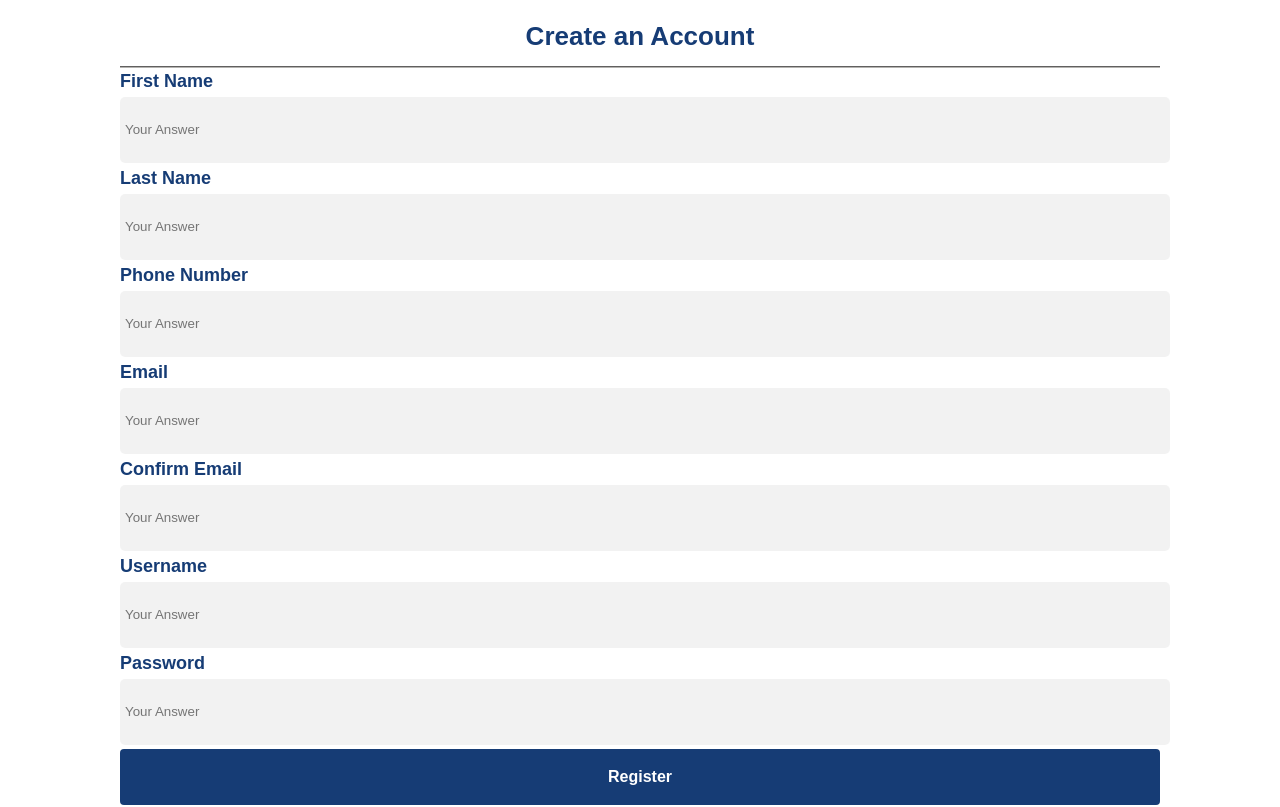
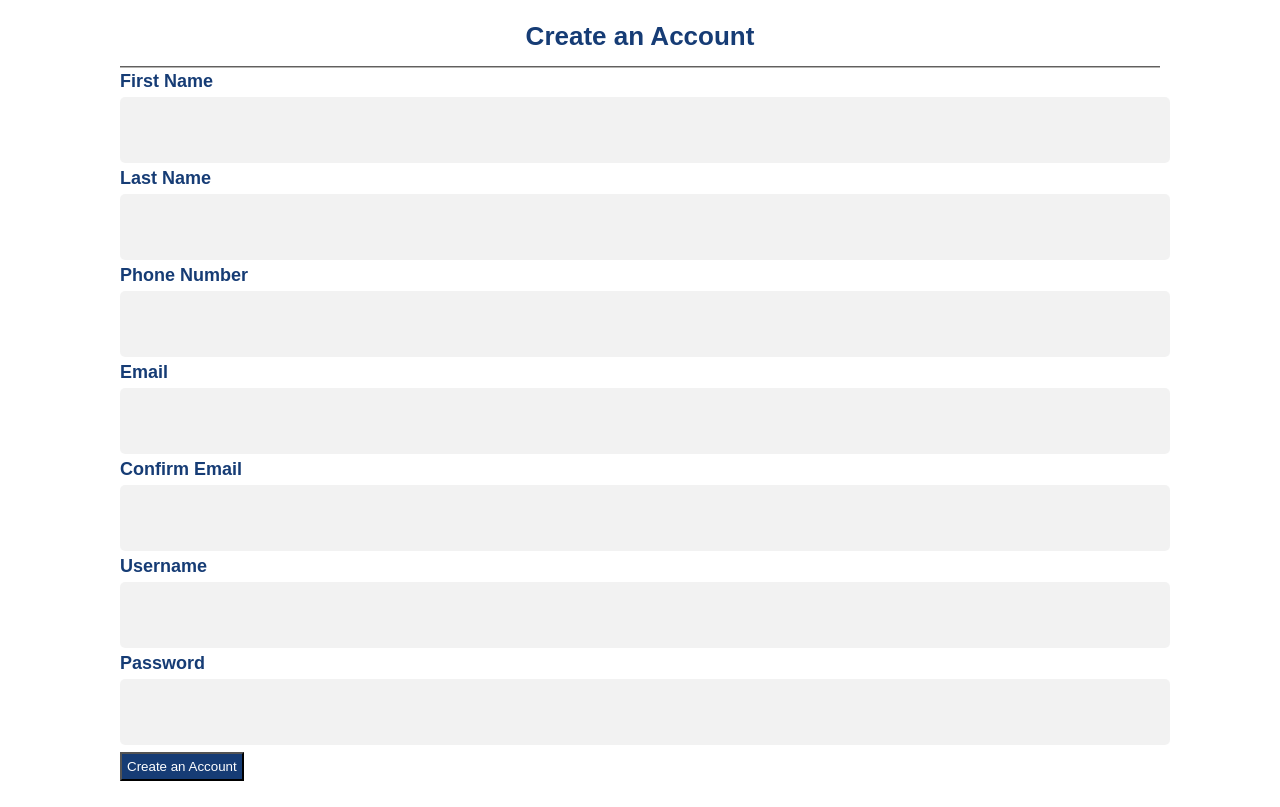
Before and after one commit to Firius0408/MasterTutoring, a React (Create React App) app in the folder frontend/: page / in a window 1280 px wide. Shown: the part 2096-2903 px from the top of the page. After the commit the page ends 2882 px from the top, so only its background shows below. Built offline with nearby package versions, Linux system fonts and the light colour scheme.

Commit message:
edited input textfields styling

```diff
--- a/frontend/src/registerForm.css
+++ b/frontend/src/registerForm.css
@@ -20,8 +20,9 @@ label {
     font-size: 18px;
     display: inline;
     line-height: 1.5;
-  }
+}
 
+/* Styling for inputs */
 input {
     width: 100%;
     height: 56px;
@@ -29,12 +30,40 @@ input {
     border: none;
     background-color: rgba(0, 0, 0, 0.05);
     transition: 0.3s all;
-
 }
 
-/* input[placeholder] {
-    color: red;
-} */
+input:hover {
+    background-color: white;
+    border: 2px solid #163c75;
+    border-radius: 4px;
+    width: 100%;
+    height: 56px;
+}
+
+input[type=text] {
+    color: #163c75;
+    font-size: 16px;
+    font-family: 'Gotham SSm A', 'Gotham SSm B', sans-serif;
+}
+
+input[type=email] {
+    color: #163c75;
+    font-size: 16px;
+    font-family: 'Gotham SSm A', 'Gotham SSm B', sans-serif;
+}
+
+input[type=username] {
+    color: #163c75;
+    font-size: 16px;
+    font-family: 'Gotham SSm A', 'Gotham SSm B', sans-serif;
+}
+
+input[type=password] {
+    color: #163c75;
+    font-size: 16px;
+    font-family: 'Gotham SSm A', 'Gotham SSm B', sans-serif;
+}
+
 
 /* Styling for submit button */
 input[type=submit] {
@@ -58,3 +87,7 @@ input[type=submit]:hover{
     font-family: 'Gotham SSm A', 'Gotham SSm B', sans-serif;
     padding: 16px 24px;
 }
+
+button {
+    text-align: center;
+}
--- a/frontend/src/registerForm.js
+++ b/frontend/src/registerForm.js
@@ -79,7 +79,6 @@ class RegistrationForm extends React.Component {
                 <label>
                     First Name
                     <input type="text"
-                    placeholder='Your Answer'
                     value={this.state.firstName}
                     onChange={this.handleFirstNameChange} />
                 </label>
@@ -87,7 +86,6 @@ class RegistrationForm extends React.Component {
                 <label>
                     Last Name
                     <input type="text"
-                    placeholder='Your Answer'
                     value={this.state.lastName}
                     onChange={this.handleLastNameChange} />
                 </label>
@@ -95,7 +93,6 @@ class RegistrationForm extends React.Component {
                 <label>
                     Phone Number
                     <input type="text"
-                    placeholder='Your Answer'
                     value={this.state.phoneNumber}
                     onChange={this.handlePhoneNumberChange} />
                 </label>
@@ -103,7 +100,6 @@ class RegistrationForm extends React.Component {
                 <label>
                     Email
                     <input type="email"
-                    placeholder='Your Answer'
                     value={this.state.email}
                     onChange={this.handleEmailChange} />
                 </label>
@@ -111,7 +107,6 @@ class RegistrationForm extends React.Component {
                 <label>
                     Confirm Email
                     <input type="email"
-                    placeholder='Your Answer'
                     value={this.state.confirmEmail}
                     onChange={this.handleConfirmEmailChange} />
                 </label>
@@ -119,7 +114,6 @@ class RegistrationForm extends React.Component {
                 <label>
                     Username
                     <input type="username"
-                    placeholder='Your Answer'
                     value={this.state.userName}
                     onChange={this.handleUserNameChange} />
                 </label>
@@ -127,12 +121,12 @@ class RegistrationForm extends React.Component {
                 <label>
                     Password
                     <input type="password"
-                    placeholder='Your Answer'
                     value={this.state.password}
                     onChange={this.handlePasswordChange} />
                 </label>
 
-                <input type="submit" value="Register" />
+                <button>Create an Account</button>
+                {/* <input type="submit" value="Register" /> */}
             </form>
         )
     }
```
